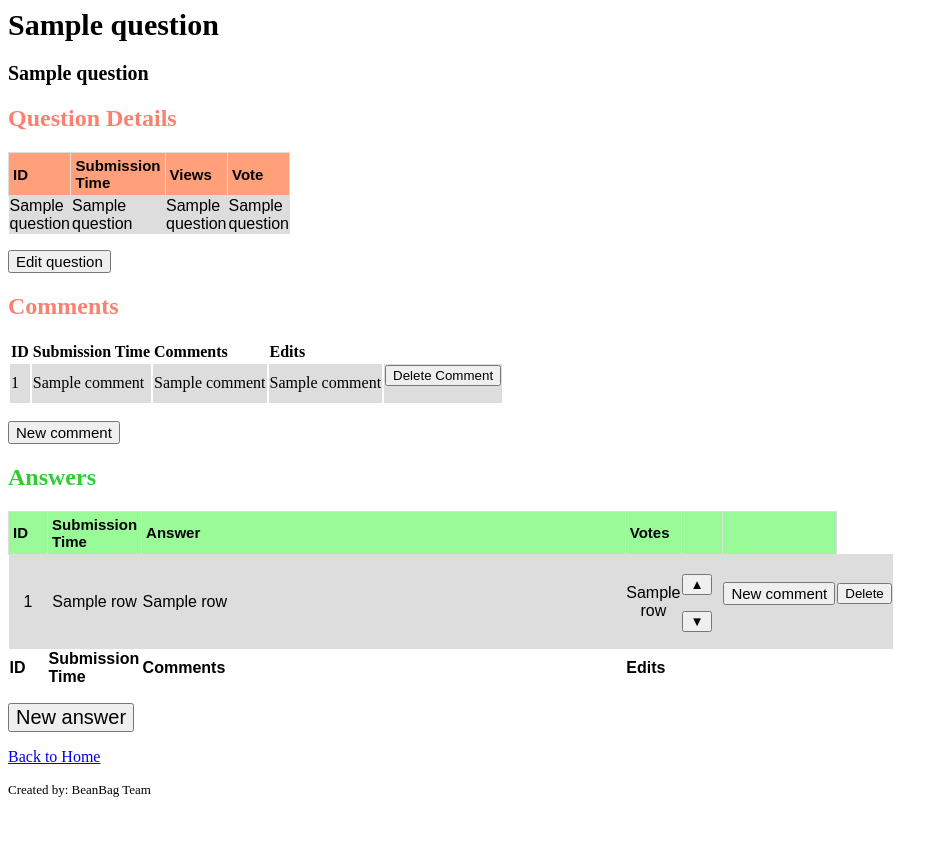
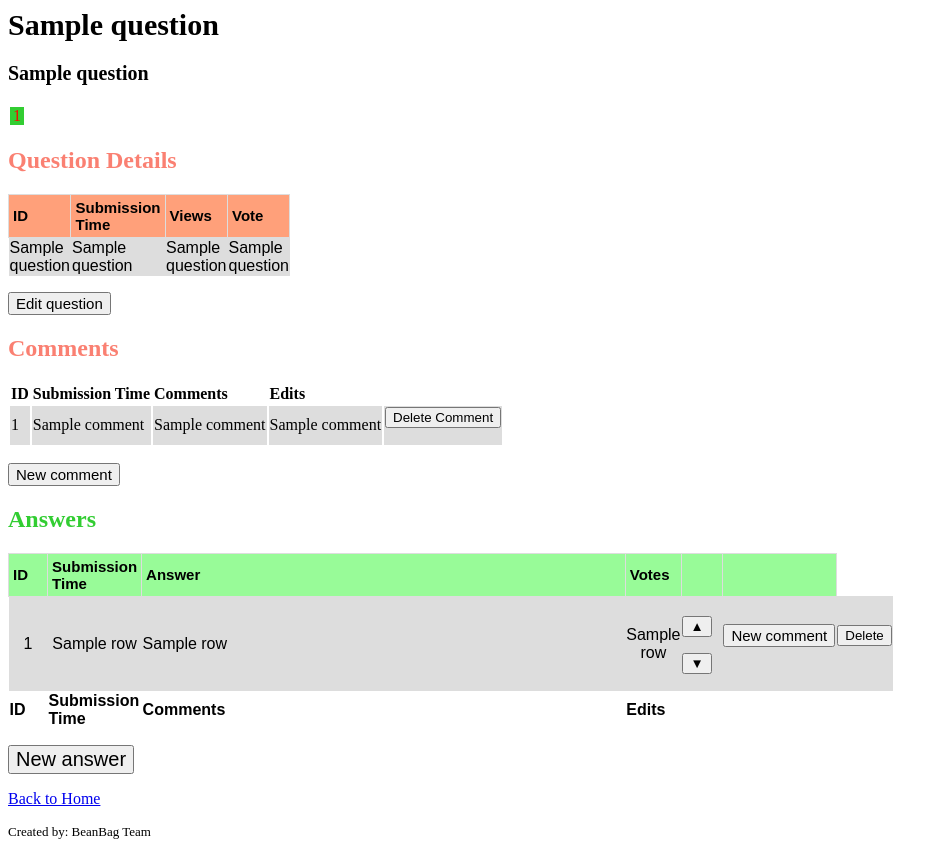
Before and after one commit to SojAnnam/AskMate, a Flask app: template templates/question_details.html in a window 1280 px wide. Shown: the whole page, without its empty margins (0-948 px from the left). Before the commit the page ends 797 px from the top, so only its background shows below. Run offline with Flask 2, Linux system fonts and the light colour scheme; the template is opened without the code that fills it: most values are stand-ins (such as "Sample title", 1, 10 or a date in 2020).

Commit message:
tags for questions visible on 'question' page -> main.py + question_details.html were modified

```diff
--- a/main.py
+++ b/main.py
@@ -41,12 +41,15 @@ def question_details(question_id):
     question_comment_table = function.select_query('*', 'comment', 'question_id', question_id)
     answer_comment_query = ("SELECT comment.id,comment.question_id,comment.answer_id,comment.message,comment.submission_time,comment.edited_count FROM comment LEFT JOIN answer ON comment.answer_id=answer.id WHERE answer.question_id={};".format(question_id))
     answer_comment_table = function.sql_query_get(str(answer_comment_query))
+    tag_query = ("SELECT tag.name FROM question_tag INNER JOIN tag ON question_tag.tag_id=tag.id WHERE question_id = {};".format(question_id))
+    tag_table = function.sql_query_get(str(tag_query))
     return render_template("question_details.html",
                            question=question_table[0],
                            answers=answer_table,
                            comments=question_comment_table,
                            answer_comment_table=answer_comment_table,
-                           question_id=int(question_id))
+                           question_id=int(question_id),
+                           tag_table=tag_table)
 
 
 @app.route('/newquestion', methods=['GET', 'POST'])
--- a/templates/question_details.html
+++ b/templates/question_details.html
@@ -20,8 +20,16 @@
             width: 20%;
         }
 
-        td.answers,
+        td.tag {
+            color:red;
+            background-color: limegreen;
+            padding: 0px 3px;
+        }
+
+        td.answers
         {}
+
+
 
         th.answers {
             font-size: 15px;
@@ -59,6 +67,13 @@
         <p>
             <h3>{{question[5]}}</h3>
         </p>
+        <table class="tag">
+            <tr>
+                {% for tag in tag_table %}
+                <td class="tag">{{tag[0]}}</td>
+                {% endfor %}
+            </tr>
+        </table>
         <p>
             <h2 style="color:salmon">Question Details</h2>
         </p>
```
